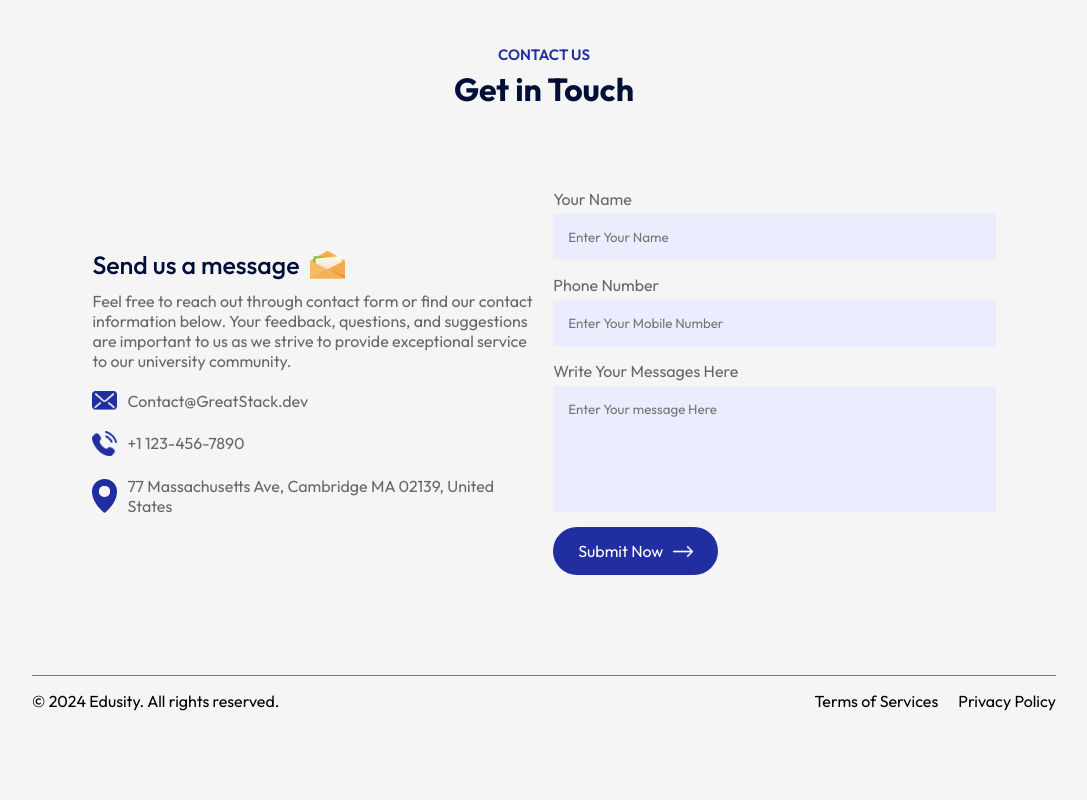
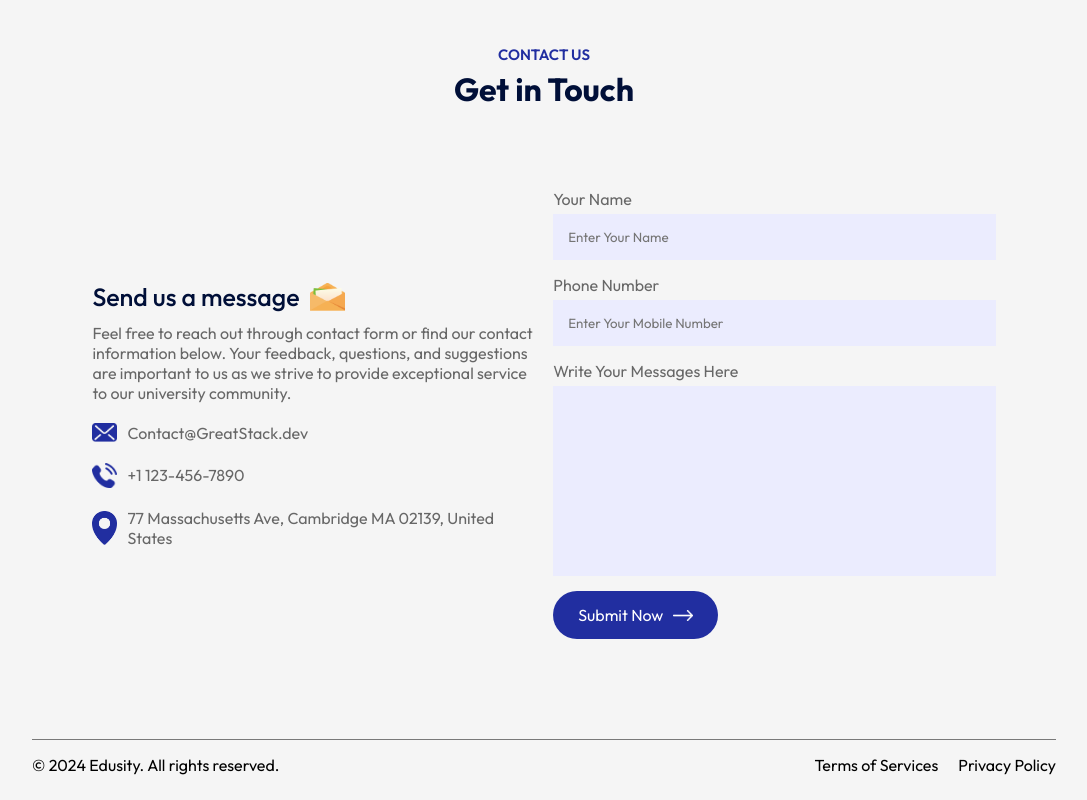
Before and after one commit to Mosayeb09/Edusity, a React (Vite) app: page / in a window 1280 px wide. Shown: the part 3000-3800 px from the top of the page, without its empty margins (96-1183 px from the left). Before the commit the page ends 3736 px from the top, so only its background shows below. Built offline with nearby package versions, Linux system fonts and the light colour scheme.

Commit message:
updating contact field

```diff
--- a/src/assets/Component/Contact/Contact.jsx
+++ b/src/assets/Component/Contact/Contact.jsx
@@ -54,8 +54,8 @@ const Contact = () => {
                     {/* <input type="number" name="phone" id="" placeholder='Enter Your Mobile Number' required /> */}
                     <label>Write Your Messages Here</label>
                     {/* <textarea name="message" id=""  rows="6" placeholder='Enter Your Message' required></textarea> */}
-                    <textarea name="" id="" rows="6" placeholder='Enter Your message Here ' required></textarea>
-                    <button type="button" className='btn dark-btn'>Submit Now <img src={white_icon} alt="" /> </button>
+                    <textarea name="text" id="" cols="30" rows="10" placeholder='Enter Your message Here' required> </textarea>
+                    <button type="submit" className='btn dark-btn'>Submit Now <img src={white_icon} alt="" /> </button>
                 </form>
                 <span>{result}</span>
             </div>
```
